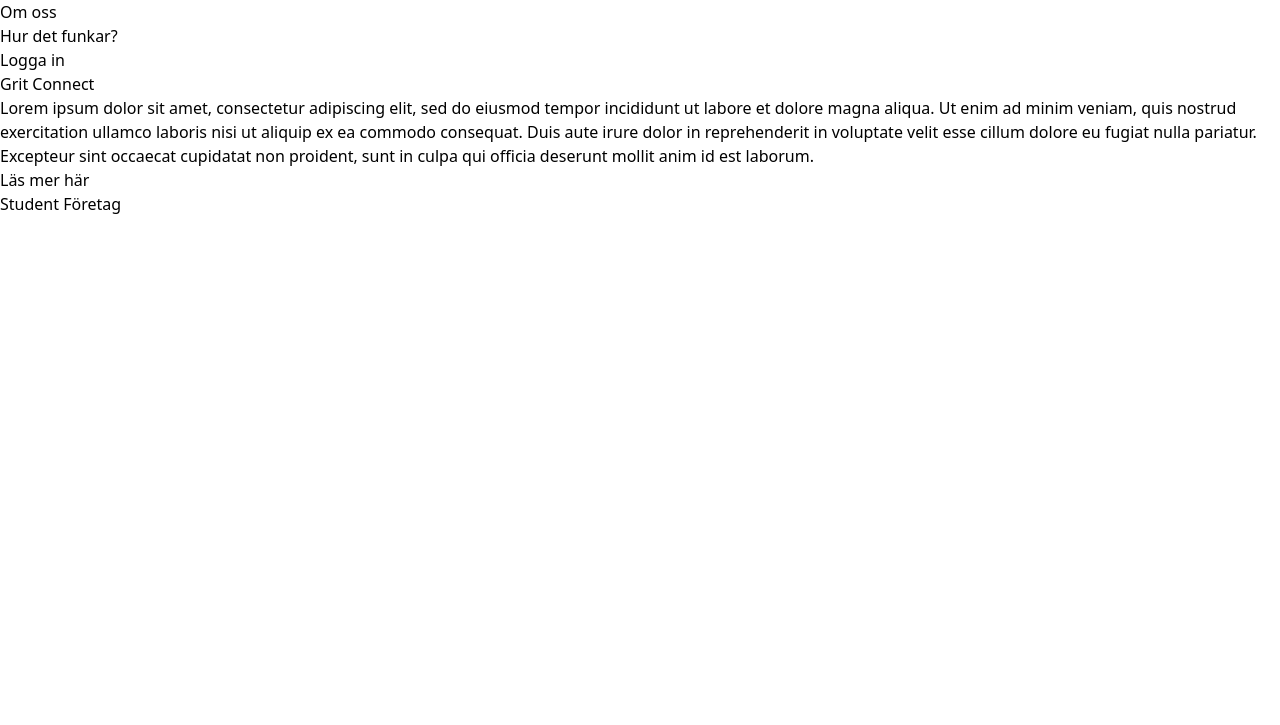
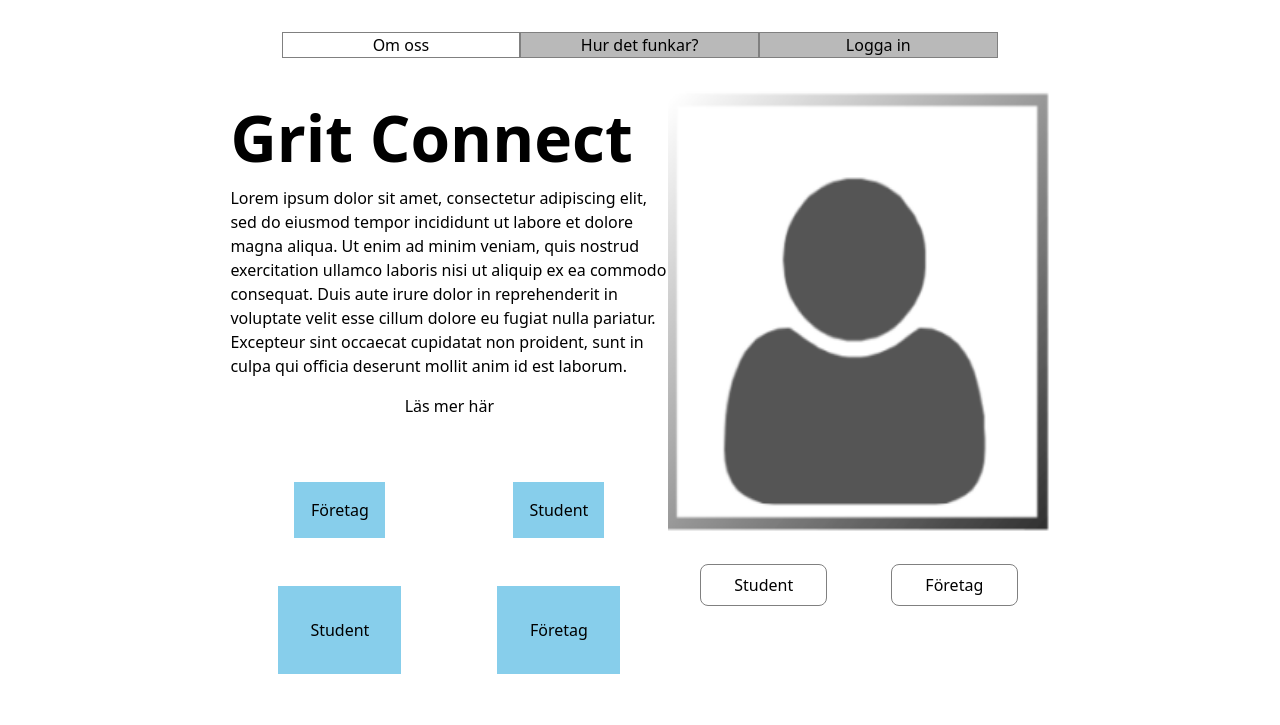
Before and after one commit to Ignacio-CI/agil-projekt-gritconnect, a plain HTML site: page index.html in a window 1280 px wide. Drawn offline with nearby package versions, Linux system fonts and the light colour scheme.

Commit message:
index css

```diff
--- /dev/null
+++ b/css/style.css
@@ -0,0 +1,111 @@
+body {
+  width: 100%;
+}
+
+#wrapper {
+  margin: 0 auto;
+  max-width: 80%;
+  display: flex;
+  flex-direction: column;
+}
+
+#nav {
+  width: 70%;
+  margin: 0 auto;
+  display: flex;
+  flex-direction: row;
+  margin-top: 2rem;
+}
+
+#nav li {
+  flex-basis:33.3%;
+  text-align: center;
+  background-color: #b9b9b9;
+  border: 1px solid grey;
+}
+
+#nav li.active {
+  background-color: white;
+}
+
+#main {
+  margin: 0 auto;
+  margin-top: 2rem;
+  width: 80%;
+  display: flex;
+  flex-direction: row;
+}
+
+#left {
+  flex-basis: 50%;
+}
+
+#left h1 {
+  font-size: 4rem;
+  font-weight: bold;
+}
+
+#left a {
+  padding-top: 1rem;
+  text-align:center;
+}
+
+#left a p {
+  padding-top: 1rem;
+}
+
+#right {
+  flex-basis: 50%;
+}
+
+#right img {
+  width: 100%;
+  height: 70%;
+}
+
+#right button {
+  border: 1px solid grey;
+  border-radius: .5rem;
+  padding: .5rem 2em .5rem 2rem;
+  margin-top: 1rem;
+  margin: 2rem;
+  flex-basis: 50%;
+}
+
+#buttons {
+  display: flex;
+  flex-direction: row;
+}
+
+#map {
+  display: flex;
+  flex-direction: row;
+}
+
+#leftMap {
+  text-align: center;
+  flex-basis:50%;
+  display:flex;
+  flex-direction: column;
+  padding: 2rem;
+}
+
+#rightMap {
+  text-align: center;
+  flex-basis:50%;
+  display:flex;
+  flex-direction: column;
+  padding: 2rem;
+}
+
+#map h2 {
+  background-color: skyblue;
+  padding: 2rem;
+  margin: 1rem;
+}
+
+#map h3 {
+  background-color: skyblue;
+  padding: 1rem;
+  margin: 2rem;
+}
--- a/index.html
+++ b/index.html
@@ -4,34 +4,39 @@
   <meta charset="UTF-8">
   <meta name="viewport" content="width=device-width, initial-scale=1.0">
   <script src="https://cdn.tailwindcss.com"></script>
+  <link rel="stylesheet" href="css/style.css">
 </head>
 <body>
   <div id="wrapper">
-    <div id="navWrapper">
       <ul id="nav">
-        <li>Om oss</li>
+        <li class="active">Om oss</li>
         <li>Hur det funkar?</li>
         <li>Logga in</li>
       </ul>
-    </div>
     <div id="main">
       <div id="left">
         <h1>Grit Connect</h1>
         <p>
           Lorem ipsum dolor sit amet, consectetur adipiscing elit, sed do eiusmod tempor incididunt ut labore et dolore magna aliqua. Ut enim ad minim veniam, quis nostrud exercitation ullamco laboris nisi ut aliquip ex ea commodo consequat. Duis aute irure dolor in reprehenderit in voluptate velit esse cillum dolore eu fugiat nulla pariatur. Excepteur sint occaecat cupidatat non proident, sunt in culpa qui officia deserunt mollit anim id est laborum.
         </p>
-        <p>Läs mer här</p>
+        <a href=""><p>Läs mer här</p></a>
         <div id="map">
           <div id="leftMap">
+            <h3>Företag</h3>
+            <h2>Student</h2>
           </div>
           <div id="rightMap">
+            <h3>Student</h3>
+            <h2>Företag</h2>
           </div>
         </div>
       </div>
       <div id="right">
-        <img src=""></img>
-        <button>Student</button>
-        <button>Företag</button>
+        <img src="img/image.png"></img>
+        <div id="buttons">
+          <button>Student</button>
+          <button>Företag</button>
+        </div>
       </div>
     </div>
     <div id="footer">
```
Also changed, not shown: img/image.png (added).
